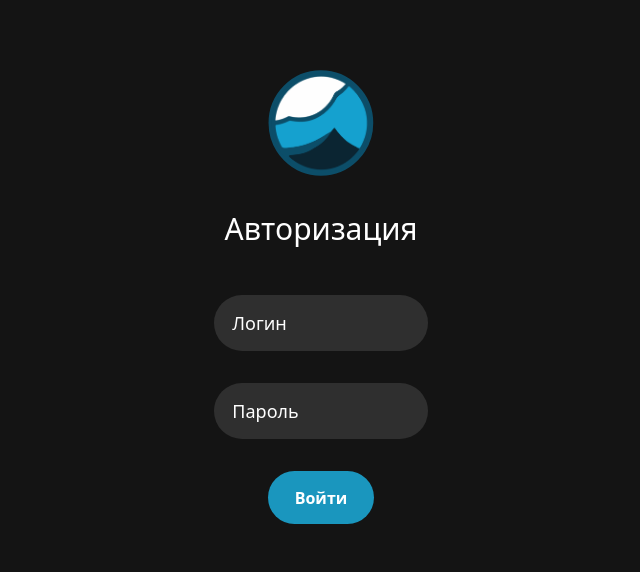
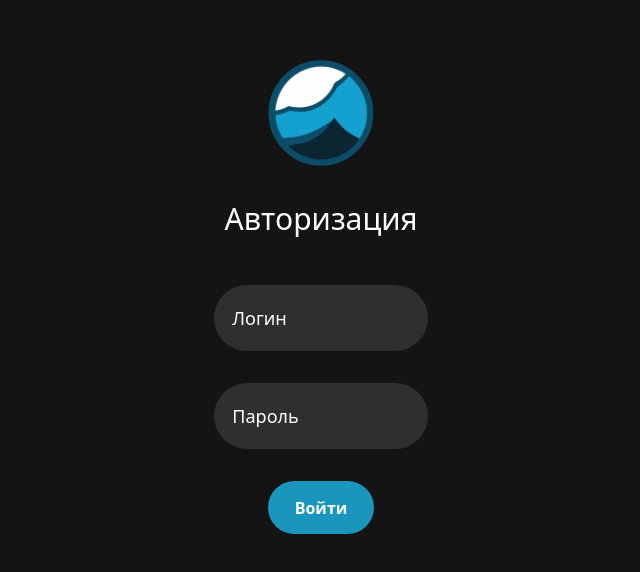
Before and after one commit to peachmufasa/meteorology, a React (Vite) app: page / in a window 1280 px wide. Shown: the part 104-676 px from the top of the page, without its empty margins (319-959 px from the left). Built offline with nearby package versions, Linux system fonts and the light colour scheme.

Commit message:
Changed UserSection's CreateSection scale of input fields and input params

```diff
--- a/src/components/reusableComponents/CreateUserInputField.jsx
+++ b/src/components/reusableComponents/CreateUserInputField.jsx
@@ -2,7 +2,7 @@ import InputForm from "./InputForm.jsx";
 
 const CreateUserInputField = ({labelFor, labelContent ,inputId, inputType, maxLength}) => {
     return <div className="flex flex-col gap-3 justify-center">
-        <label htmlFor={labelFor} className="px-6 text-2xl">{labelContent}</label>
+        <label htmlFor={labelFor} className="px-6 text-[1.25rem]">{labelContent}</label>
         <InputForm id={inputId} type={inputType} maxLength={maxLength} style="bg-dark-gray hover:bg-gray focus:bg-gray/50"/>
     </div>
 }
--- a/src/components/reusableComponents/InputForm.jsx
+++ b/src/components/reusableComponents/InputForm.jsx
@@ -5,7 +5,7 @@ const InputForm = ({ maxLength, id, type, placeholder, style }) => {
         id={id}
         type={type}
         placeholder={placeholder}
-        className={`${style} px-4 py-3 outline-none rounded-full text-white text-lg placeholder:text-white transition-all ease-in-out
+        className={`${style} px-4 py-3 outline-none rounded-full text-white text-lg placeholder:text-white transition-all ease-in-out min-h-[4.125rem]
       `}
     />
   );
--- a/src/sections/adminSections/CreateUserSection.jsx
+++ b/src/sections/adminSections/CreateUserSection.jsx
@@ -59,7 +59,7 @@ const CreateUserSection = () => {
                         labelFor="password"/>
                 </li>
                 <li className="w-[40%]">
-                    <p className="mb-3 px-6 text-2xl">Роль</p>
+                    <p className="mb-3 px-6 text-[1.25rem]">Роль</p>
                     <div className="flex gap-7 justify-center">
                         <div className="flex gap-3">
                             <input
```
